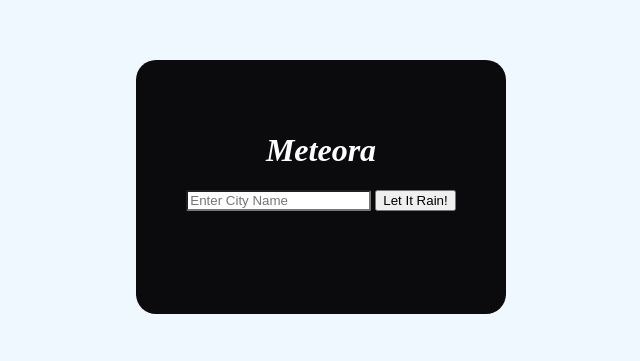
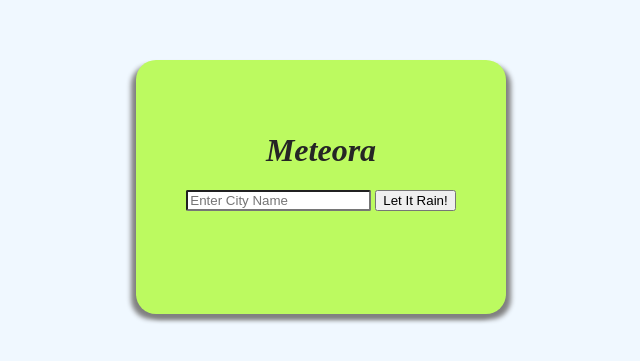
Before and after one commit to prathoseraaj/Meteora, a plain HTML site: page index.html in a window 1280 px wide. Shown: the part 213-574 px from the top of the page, without its empty margins (319-959 px from the left). Drawn offline with nearby package versions, Linux system fonts and the light colour scheme; no server answers.

Commit message:
feat : added shadow

```diff
--- a/style.css
+++ b/style.css
@@ -8,7 +8,7 @@ body{
     justify-content: center;
     align-items: center;
     background-color: aliceblue;
-    color: white;
+    color: rgb(37, 37, 37);
 
 
 }
@@ -16,12 +16,16 @@ body{
 .container{
     text-align: center;
     padding: 50px;
-    background-color: rgb(11, 11, 14);
+    background-color:rgb(188, 250, 96);
     border-radius: 20px;
+    box-shadow: 5px 5px 5px gray ,
+                 -5px 5px 5px gray;
+
+
+
 
 }
 
 #city-input{
     border-radius: 2px;
-
 }
```
